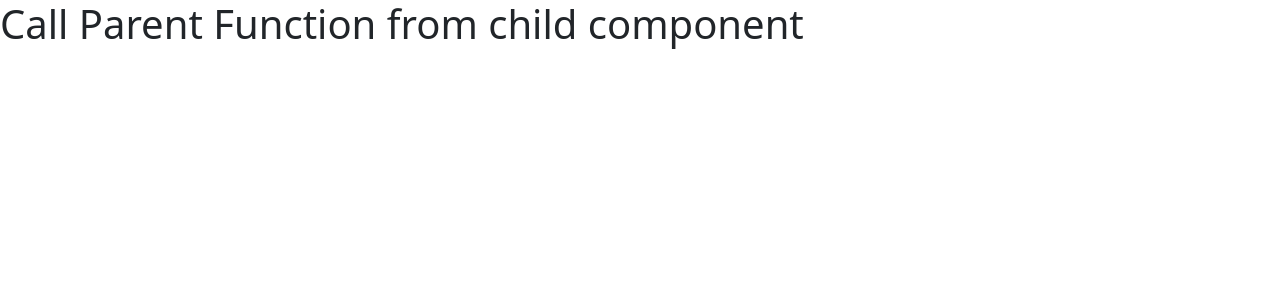
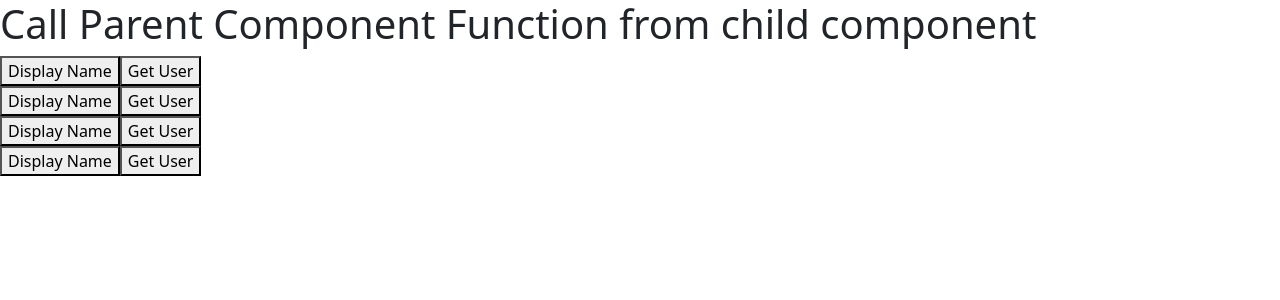
Before and after one commit to PawanDev52/React-19, a React (Vite) app: page / in a window 1280 px wide. Shown: the top 300 px of the page. Built offline with nearby package versions, Linux system fonts and the light colour scheme.

Commit message:
Pass functions

```diff
--- a/src/App.jsx
+++ b/src/App.jsx
@@ -122,6 +122,7 @@ import Clock from "./Clock";
 import CollegeData from "./CollegeData";
 import CounterUse from "./CounterUse";
 import UserProfile from "./UserProfile";
+import PassComp from "./PassComponent";
 
 // function App() {
 //   const [fruit, setFruit] = useState("Apple");
@@ -1074,9 +1075,21 @@ import UserProfile from "./UserProfile";
 
 // pass function in component
 function App() {
+  const displayName = (name) => {
+    alert(name);
+  };
+
+  const getUser = () => {
+    alert("getUser function called");
+  };
+
   return (
     <>
-      <h1>Call Parent Function from child component</h1>
+      <h1>Call Parent Component Function from child component</h1>
+      <PassComp displayName={displayName} name="henry" getUser={getUser} />
+      <PassComp displayName={displayName} getUser={getUser} />
+      <PassComp displayName={displayName} name="sandy" getUser={getUser} />
+      <PassComp displayName={displayName} name="mandy" getUser={getUser} />
     </>
   );
 }
--- a/src/PassComponent.jsx
+++ b/src/PassComponent.jsx
@@ -1,7 +1,12 @@
-function PassComp() {
+function PassComp({ displayName, name = "peter", getUser }) {
+  // const name = 'peter';
+
   return (
     <div>
-      <button>Display Name</button>
+      <button onClick={() => displayName(name)}>Display Name</button>
+      <button onClick={() => getUser()}>Get User</button>
     </div>
   );
 }
+
+export default PassComp;
```
